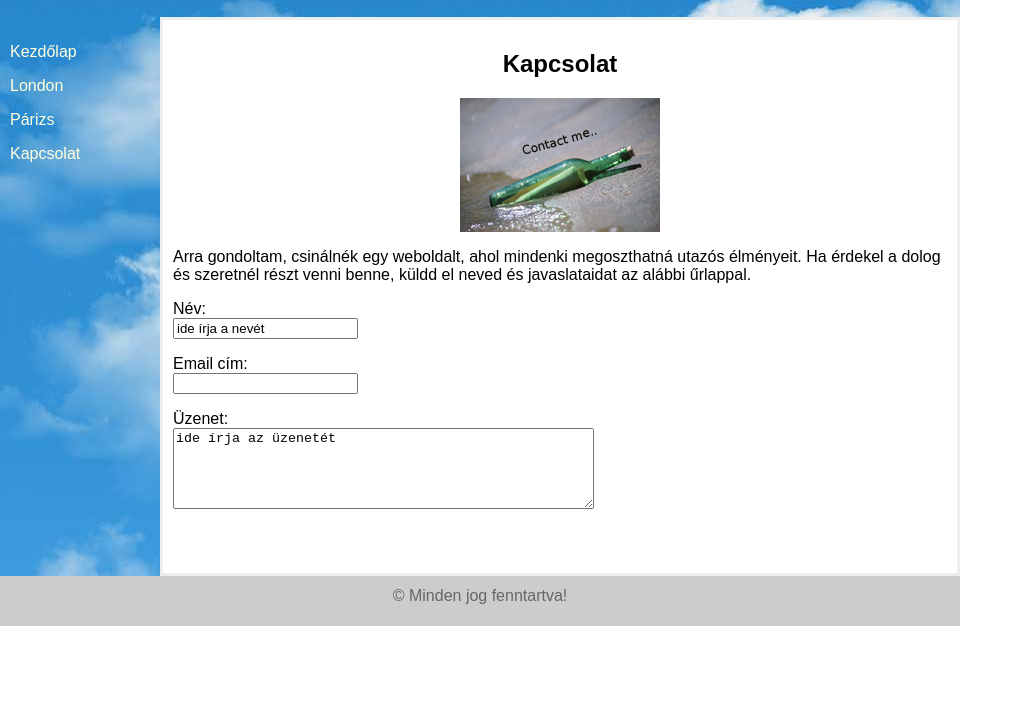
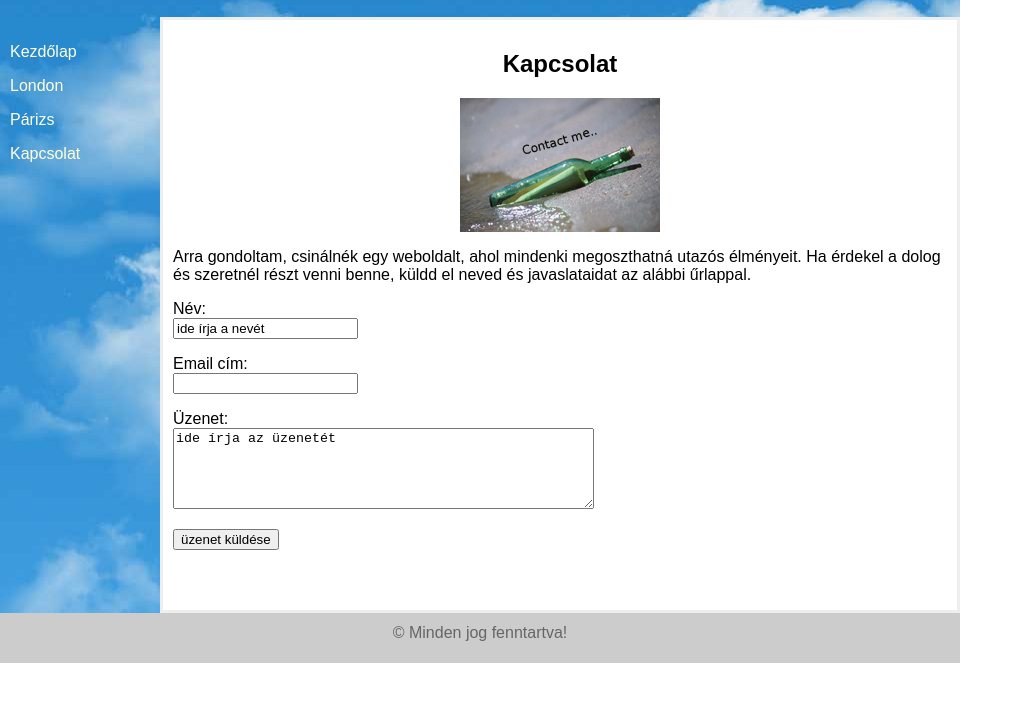
Before and after one commit to paaldorina/munkaf-jlok-6, a plain HTML site: page kapcsolat.html in a window 1280 px wide. Shown: the part 83-784 px from the top of the page, without its empty margins (0-1023 px from the left). Drawn offline with Linux system fonts and the light colour scheme; a web font is replaced by a local one.

Commit message:
feladat 11

```diff
--- a/kapcsolat.html
+++ b/kapcsolat.html
@@ -28,6 +28,7 @@
                         <input type="text" name="email" value=""></p>
                     <p>Üzenet:<br>
                         <textarea rows="5" cols="50" name="uzenet">ide írja az üzenetét</textarea></p>
+                        <input type="submit" name="ok" value="üzenet küldése">
                     <p>&nbsp;</p>
                 </form>
             </div>
```
